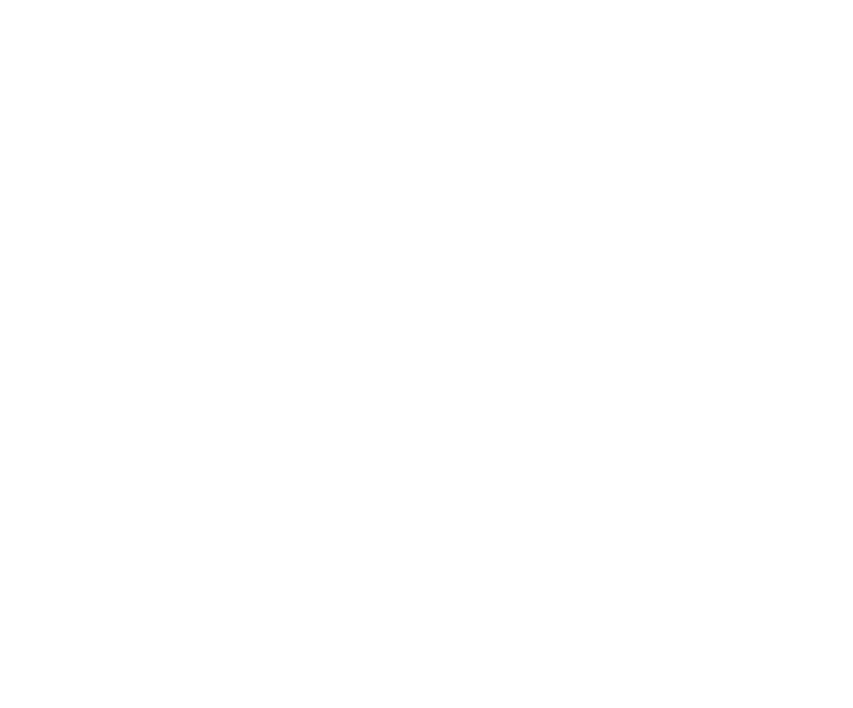
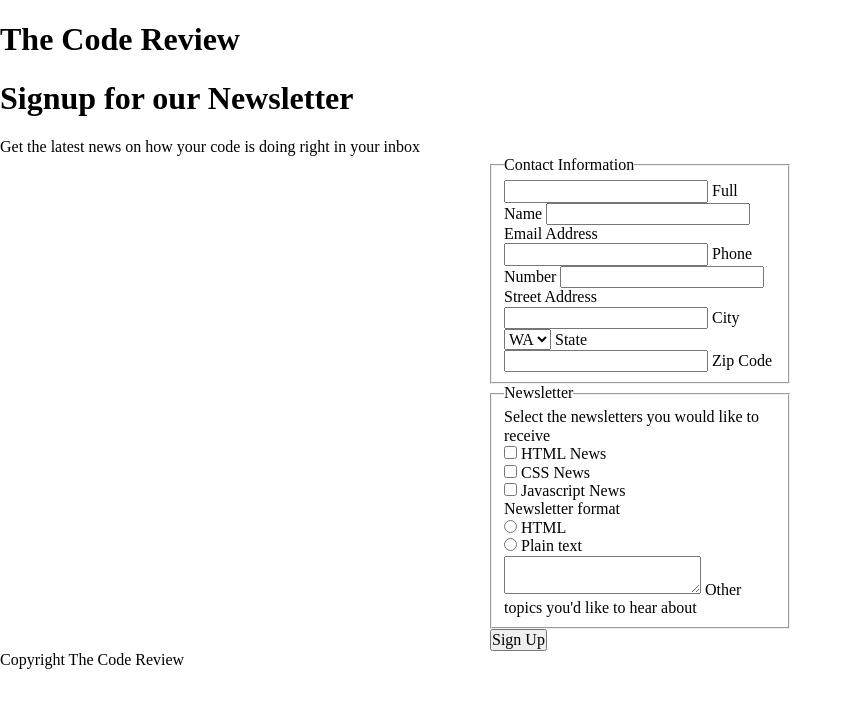
Before and after one commit to philliplankford/techdegree-project-3, a plain HTML site: page index.html in a window 1280 px wide. Shown: the whole page, without its empty margins (0-853 px from the left). Drawn offline with Linux system fonts and the light colour scheme; files that its build step writes are made by us from their sources.

Commit message:
added all html elements

```diff
--- a/css/stylesheet.css
+++ b/css/stylesheet.css
@@ -0,0 +1,15 @@
+* {
+    box-sizing: border-box;
+    margin: 0;
+    padding: 0;
+}
+
+form {
+    max-width: 300px;
+    margin: 0 auto;
+}
+
+@media screen and (min-width: 768px) {
+
+
+}
--- a/index.html
+++ b/index.html
@@ -1,7 +1,7 @@
 <!DOCTYPE html>
 <html lang=en>
     <head>
-        <Title></Title>
+        <Title>The Code Review | Signup for our Newsletter</Title>
         <meta charset="UTF-8">
         <meta name="viewport" content="width=device-width", initial-sale="1.0">
         <link rel="stylesheet" href="css/normalize.css">
@@ -12,14 +12,57 @@
     </head>
     <body>
         <header>
-
+            <h1>The Code Review</h1>
         </header>
         <main>
-
+            <div class="wrapper">
+                <section>
+                    <h1>Signup for our Newsletter</h1>
+                    <p>Get the latest news on how your code is doing right in your inbox</p>
+                </section>
+                <form action="index.html" method="post">
+                    <fieldset>
+                        <legend>Contact Information</legend>
+                        <input type="text" id="full-name" name="user_fullname"></input>
+                        <label for="full-name">Full Name</label>
+                        <input type="email" id="email" name="user_email">
+                        <label for="email">Email Address</label>
+                        <input type="tel" id="phone" name="user_phone">
+                        <label for="phone">Phone Number</label>
+                        <input type="text" id="street" name="user_street">
+                        <label for="street">Street Address</label>
+                        <input type="text" id="city" name="user_city">
+                        <label for="city">City</label>
+                        <select id="state" name="user_state">
+                            <option value="WA">WA</option>
+                        </select>
+                        <label for="state">State</label>
+                        <input type="number" id="zip" name="user_zip">
+                        <label for="zip">Zip Code</label>
+                    </fieldset>
+                    <fieldset>
+                        <legend>Newsletter</legend>
+                        <label>Select the newsletters you would like to receive</label><br />
+                        <input type="checkbox" id="html-news" value="html_news" name="newsletter">
+                        <label for="html-news">HTML News</label><br />
+                        <input type="checkbox" id="css-news" value="css_news" name="newsletter">
+                        <label for="css-news">CSS News</label><br />
+                        <input type="checkbox" id="javascript-news" value="javascript_news" name="newsletter">
+                        <label for="javascript-news">Javascript News</label><br />
+                        <label>Newsletter format</label><br />
+                        <input type="radio" id="html" value="html" name="format">
+                        <label for="html">HTML</label><br />
+                        <input type="radio" id="plain-text" value="plain_text" name="format">
+                        <label for="plain-text">Plain text</label><br />
+                        <textarea id="other" name="other"></textarea>
+                        <label for="other">Other topics you'd like to hear about</label>
+                    </fieldset>
+                    <button type="submit">Sign Up</button>
+                </form>
+            </div>
         </main>
         <footer>
-
+            <p>Copyright The Code Review</p>
         </footer>
-
     </body>
 </html>
```
